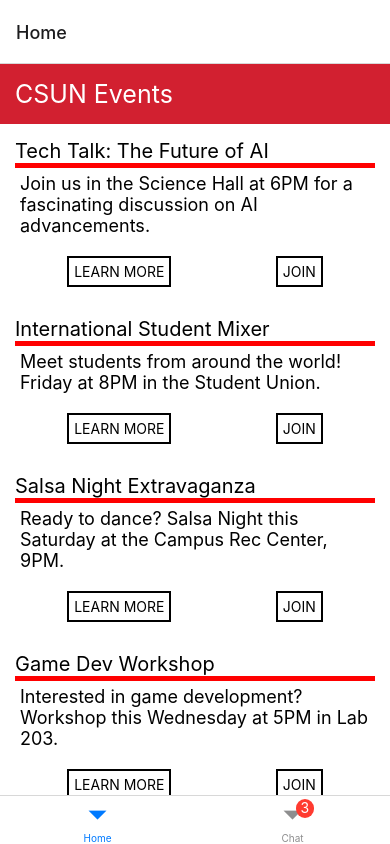
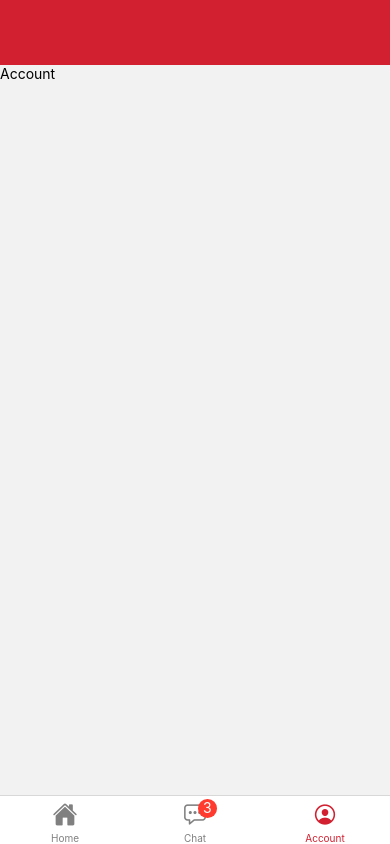
Before and after one commit to jonxie5/csunevents, a React Native app: screen /Account in a window 390 px wide. Built offline with nearby package versions, Linux system fonts and the light colour scheme.

Commit message:
Set up separate screen for viewing single post

```diff
--- a/App.tsx
+++ b/App.tsx
@@ -1,29 +1,70 @@
 import { NavigationContainer } from '@react-navigation/native';
-import { createNativeStackNavigator } from '@react-navigation/native-stack';
 import { createBottomTabNavigator } from '@react-navigation/bottom-tabs';
+import Ionicons from '@expo/vector-icons/Ionicons';
+import { SafeAreaView, SafeAreaProvider, useSafeAreaInsets} from 'react-native-safe-area-context';
+import { View, StatusBar, StyleSheet } from 'react-native';
 
 // Components
 
 import HomeScreen from './screens/HomeScreen';
 import ChatScreen from './screens/ChatScreen';
+import AccountScreen from './screens/Account';
+
 
 const Tab = createBottomTabNavigator();
 
 export default function App() {
   return (
+    <SafeAreaProvider style={styles.appContainer}>
+      <StatusBar />
       <NavigationContainer>
-      <Tab.Navigator>
+        <Tab.Navigator
+          screenOptions={({ route }) => ({
+            tabBarIcon: ({ focused, color, size }) => {
+              let iconName;
+
+              if (route.name === 'Home') {
+                iconName = 'home';
+              } else if (route.name === 'Chat') {
+                iconName =  'chatbox-ellipses-outline';
+              } else if (route.name === 'Account') {
+                iconName = 'person-circle-outline';
+              }
+
+              // You can return any component that you like here!
+              return <Ionicons name={iconName} size={size} color={color} />;
+            },
+            tabBarActiveTintColor: '#D22030',
+            tabBarInactiveTintColor: 'gray',
+            headerShown: false
+          })
+        }
+        >
           <Tab.Screen
             name='Home'
             component={HomeScreen}
           />
+
           <Tab.Screen
             name='Chat'
             component={ChatScreen}
             options={{ tabBarBadge: 3 }}
           />
+
+          <Tab.Screen
+            name='Account'
+            component={AccountScreen}
+          />
+
         </Tab.Navigator>
       </NavigationContainer>
-
+    </SafeAreaProvider>
   );
 }
+
+const styles = StyleSheet.create({
+  appContainer: {
+    paddingTop: 65,
+    backgroundColor: '#D22030'
+  }
+})
--- a/components/Post.tsx
+++ b/components/Post.tsx
@@ -9,12 +9,17 @@ function Post(props: any) {
             </View>
             <Text style={styles.excerpt}>{props.excerpt}</Text>
 
-
-
              <View style={styles.buttonView}>
                 <Pressable
                     style={styles.button}
-                    accessibilityLabel="Learn more about the event" >
+                    accessibilityLabel="Learn more about the event"
+                    onPress={() => {
+                        props.navigation.navigate('SinglePostScreen', {
+                            title: props.title,
+                            excerpt: props.excerpt
+                        })
+                    }}
+                >
                     <Text style={styles.buttonText}>LEARN MORE</Text>
                 </Pressable>
                 <Pressable
@@ -23,8 +28,6 @@ function Post(props: any) {
                     <Text style={styles.buttonText}>JOIN</Text>
                 </Pressable>
              </View>
-
-
         </View>
     )
 }
--- a/package.json
+++ b/package.json
@@ -18,7 +18,7 @@
     "expo-status-bar": "~1.11.1",
     "react": "18.2.0",
     "react-native": "0.73.2",
-    "react-native-safe-area-context": "4.8.2",
+    "react-native-safe-area-context": "^4.8.2",
     "react-native-screens": "~3.29.0"
   },
   "devDependencies": {
--- /dev/null
+++ b/screens/Account.tsx
@@ -0,0 +1,11 @@
+import React from "react";
+import {View, Text} from 'react-native'
+
+function AccountScreen(props: any) {
+
+    return (
+        <Text>Account</Text>
+    )
+}
+
+export default AccountScreen;
--- a/screens/HomeScreen.tsx
+++ b/screens/HomeScreen.tsx
@@ -1,108 +1,24 @@
 import React from "react";
-import { StatusBar } from 'expo-status-bar';
-import { StyleSheet,
-    Text,
-    View,
-    ScrollView,
-    SafeAreaView,
-} from 'react-native';
+import { NavigationContainer } from '@react-navigation/native';
+import { createNativeStackNavigator } from '@react-navigation/native-stack';
 
 // Custom Imports
-import Post from "../components/Post";
+import SinglePostScreen from './SinglePostScreen';
+import PostsScreen from "./PostsScreen";
 
-
-const posts = [
-    {
-        id: 2,
-        title: "Tech Talk: The Future of AI",
-        excerpt: "Join us in the Science Hall at 6PM for a fascinating discussion on AI advancements."
-    },
-    {
-        id: 3,
-        title: "International Student Mixer",
-        excerpt: "Meet students from around the world! Friday at 8PM in the Student Union."
-    },
-    {
-        id: 4,
-        title: "Salsa Night Extravaganza",
-        excerpt: "Ready to dance? Salsa Night this Saturday at the Campus Rec Center, 9PM."
-    },
-    {
-        id: 5,
-        title: "Game Dev Workshop",
-        excerpt: "Interested in game development? Workshop this Wednesday at 5PM in Lab 203."
-    },
-    {
-        id: 6,
-        title: "Outdoor Movie Night: 'Inception'",
-        excerpt: "Enjoy a movie under the stars! Thursday at 8PM on the East Lawn."
-    },
-    {
-        id: 7,
-        title: "Sustainability Club Meeting",
-        excerpt: "Discuss green initiatives on campus. Monday at 4PM in Room 101, Enviro Hall."
-    },
-    {
-        id: 8,
-        title: "Campus Charity Run",
-        excerpt: "Join the 5K run for a cause! Register at the Gym Lobby. Event on Sunday, 7AM."
-    },
-    {
-        id: 9,
-        title: "Jazz Band Live Concert",
-        excerpt: "Enjoy live jazz music at the Auditorium, Friday 7:30PM."
-    },
-    {
-        id: 10,
-        title: "Art Exhibit: Student Creations",
-        excerpt: "Explore art by our talented students. All week in the Art Center."
-    },
-    {
-        id: 11,
-        title: "Cool event at CSUN at 7PM!",
-        excerpt: "Come quick!"
-    },
-];
-
-
+const Stack = createNativeStackNavigator();
 
 function HomeScreen(props: any) {
     return (
-        <SafeAreaView style={styles.container}>
-            <View style={styles.header}>
-                <Text style={styles.headerText}>CSUN Events</Text>
-            </View>
-            <ScrollView style={styles.viewContainer}>
-                {posts.map((post) => (
-                    <Post {...post}
-                    key={post.id}
-                    />
-                ))}
-
-                <StatusBar style="auto" />
-            </ScrollView>
-        </SafeAreaView>
+        <NavigationContainer independent={true}>
+            <Stack.Navigator screenOptions={{
+                headerShown: false
+            }}>
+                <Stack.Screen name="PostsScreen" component={PostsScreen} />
+                <Stack.Screen name="SinglePostScreen" component={SinglePostScreen} />
+            </Stack.Navigator>
+        </NavigationContainer>
     )
 };
 
 export default HomeScreen;
-
-const styles = StyleSheet.create({
-    header: {
-        backgroundColor: '#D22030',
-        justifyContent: 'space-around',
-        padding: 15
-    },
-    headerText: {
-        color: 'white',
-        fontSize: 25
-    },
-    container: {
-      flex: 1,
-      backgroundColor: '#fff',
-      justifyContent: 'center'
-    },
-    viewContainer: {
-        padding: 15
-    }
-  });
--- /dev/null
+++ b/screens/PostsScreen.tsx
@@ -0,0 +1,103 @@
+import React from "react";
+import { StyleSheet, Text, View, ScrollView, } from 'react-native';
+
+// Custom Imports
+import Post from "../components/Post";
+import { StatusBar } from "expo-status-bar";
+
+const posts = [
+    {
+        id: 2,
+        title: "Tech Talk: The Future of AI",
+        excerpt: "Join us in the Science Hall at 6PM for a fascinating discussion on AI advancements."
+    },
+    {
+        id: 3,
+        title: "International Student Mixer",
+        excerpt: "Meet students from around the world! Friday at 8PM in the Student Union."
+    },
+    {
+        id: 4,
+        title: "Salsa Night Extravaganza",
+        excerpt: "Ready to dance? Salsa Night this Saturday at the Campus Rec Center, 9PM."
+    },
+    {
+        id: 5,
+        title: "Game Dev Workshop",
+        excerpt: "Interested in game development? Workshop this Wednesday at 5PM in Lab 203."
+    },
+    {
+        id: 6,
+        title: "Outdoor Movie Night: 'Inception'",
+        excerpt: "Enjoy a movie under the stars! Thursday at 8PM on the East Lawn."
+    },
+    {
+        id: 7,
+        title: "Sustainability Club Meeting",
+        excerpt: "Discuss green initiatives on campus. Monday at 4PM in Room 101, Enviro Hall."
+    },
+    {
+        id: 8,
+        title: "Campus Charity Run",
+        excerpt: "Join the 5K run for a cause! Register at the Gym Lobby. Event on Sunday, 7AM."
+    },
+    {
+        id: 9,
+        title: "Jazz Band Live Concert",
+        excerpt: "Enjoy live jazz music at the Auditorium, Friday 7:30PM."
+    },
+    {
+        id: 10,
+        title: "Art Exhibit: Student Creations",
+        excerpt: "Explore art by our talented students. All week in the Art Center."
+    },
+    {
+        id: 11,
+        title: "Cool event at CSUN at 7PM!",
+        excerpt: "Come quick!"
+    },
+];
+
+function PostsScreen(props: any) {
+    return (
+        <View>
+            <View style={styles.header}>
+                    <Text style={styles.headerText}>CSUN Events</Text>
+                </View>
+                <ScrollView style={styles.viewContainer}>
+                    {posts.map((post) => (
+                        <Post
+                        navigation={props.navigation}
+                        {...post}
+                        key={post.id}
+                        />
+                    ))}
+                </ScrollView>
+        </View>
+    )
+};
+
+export default PostsScreen;
+
+const styles = StyleSheet.create({
+    header: {
+        backgroundColor: '#D22030',
+        justifyContent: 'space-around',
+        padding: 15,
+    },
+    headerText: {
+        color: 'white',
+        fontSize: 25
+    },
+    container: {
+      flex: 1,
+      backgroundColor: '#fff',
+      justifyContent: 'center'
+    },
+    viewContainer: {
+        padding: 10
+    },
+    statusBarStyles: {
+        backgroundColor: 'red'
+    }
+  });
--- /dev/null
+++ b/screens/SinglePostScreen.tsx
@@ -0,0 +1,30 @@
+import React from "react";
+import { View, Text, StyleSheet } from "react-native";
+
+function PostScreen(props: any) {
+    return (
+        <View>
+            <View style={styles.headingContainer}>
+                <Text style={styles.heading}>{props.route.params.title}</Text>
+            </View>
+            <Text style={styles.excerpt}>{props.route.params.excerpt}</Text>
+        </View>
+    )
+}
+
+export default PostScreen;
+
+const styles = StyleSheet.create({
+    headingContainer: {
+        fontSize: 20,
+        borderBottomWidth: 5,
+        borderColor: 'red'
+    },
+    heading: {
+        fontSize: 20,
+    },
+    excerpt: {
+        fontSize: 18,
+        padding: 5
+    },
+});
```
Also changed, not shown: 1 other file (tests, documents, lock files or other folders). Lines whose indentation alone changed are shown as unchanged.
